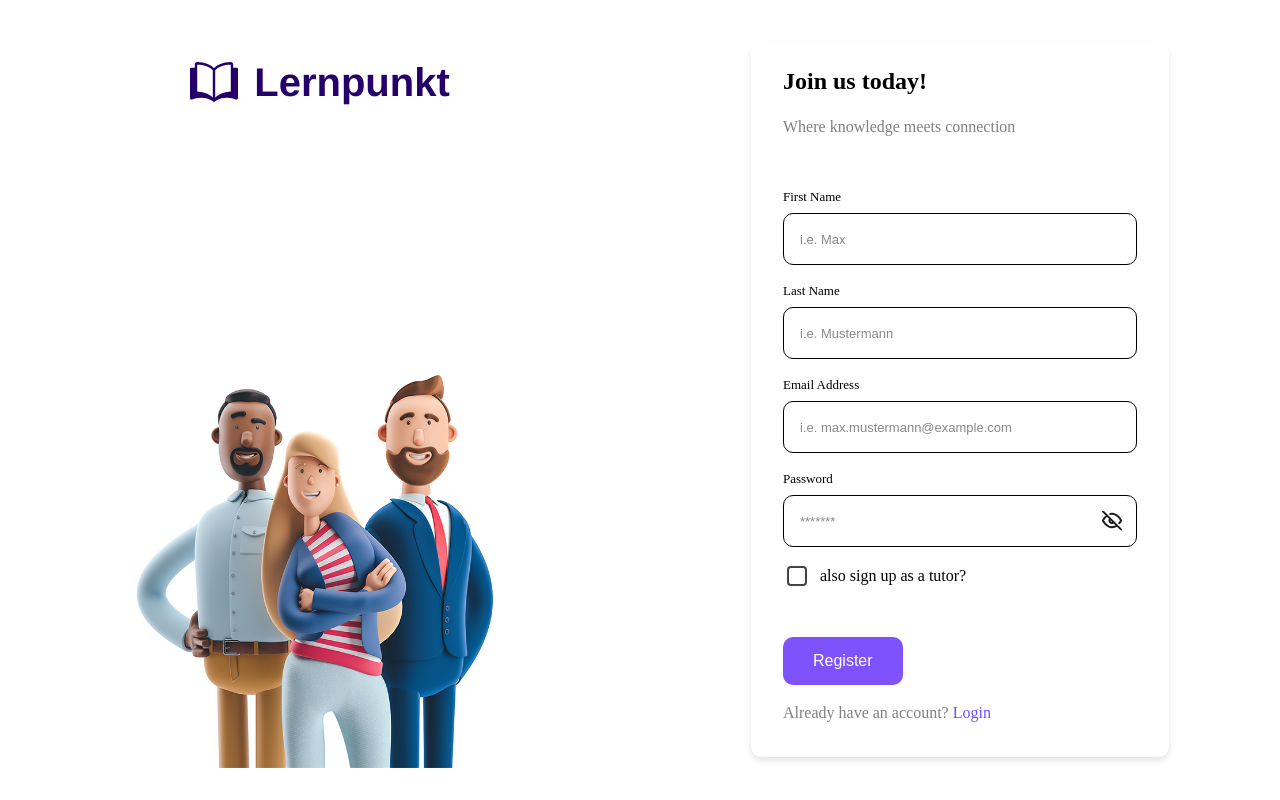
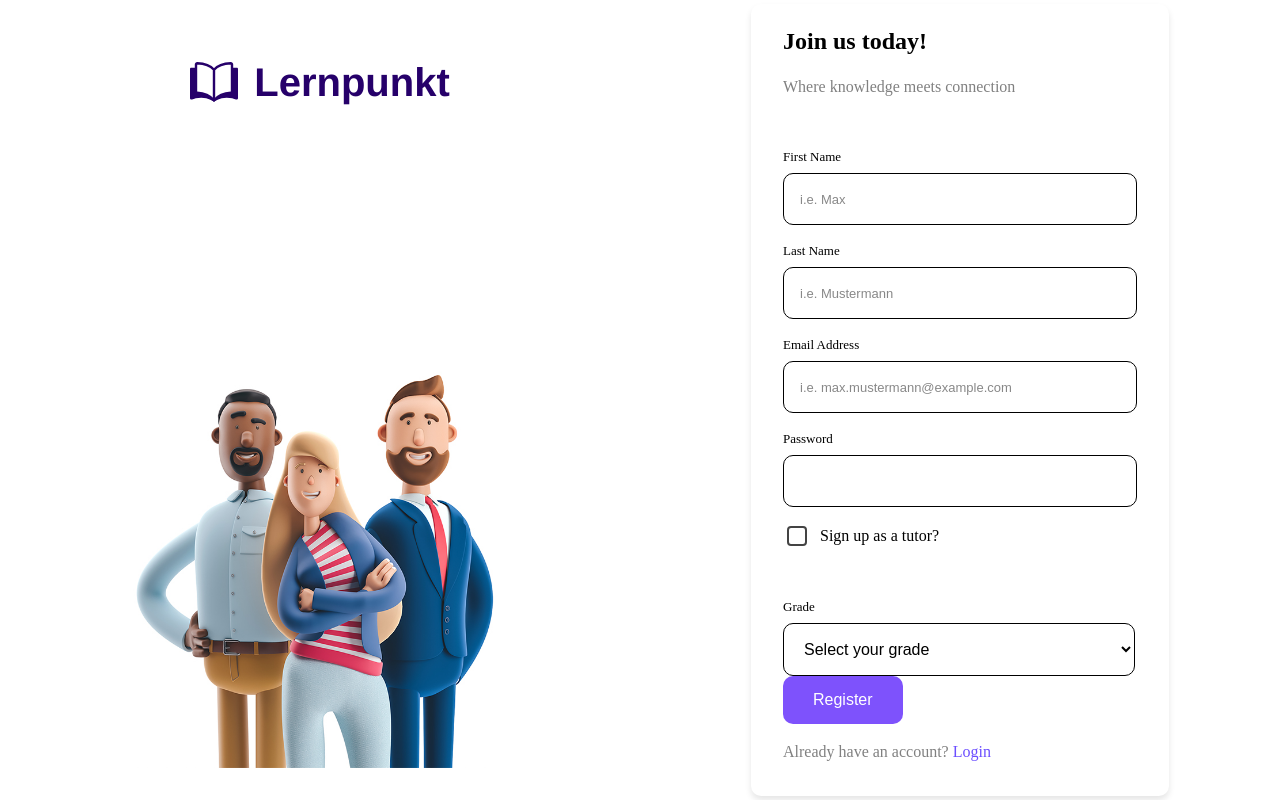
Before and after one commit to htl3r-2138/Lernpunkt, a Vue app in the folder frontend/: page /register in a window 1280 px wide. Built offline with nearby package versions, Linux system fonts and the light colour scheme; a web font is replaced by a local one.

Commit message:
registration working (in theory)

```diff
--- a/frontend/src/components/authentification/PasswordField.vue
+++ b/frontend/src/components/authentification/PasswordField.vue
@@ -1,47 +1,25 @@
 <template>
-  <label for="{{ name }}">{{ label }}</label>
-  <div class="password-wrapper">
+  <div class="wrapper">
+    <label>{{ label }}</label>
     <input
-      :type="visible ? 'text' : 'password'"
-      v-model="inputText"
-      name="{{ name }}"
-      placeholder="*******"
+      :type="isVisible ? 'text' : 'password'"
+      :value="modelValue"
+      @input="$emit('update:modelValue', $event.target.value)"
     />
-    <span class="toggle" @click="changeVisibility">
-      <img v-if="visible" :src="Eye" />
-      <img v-else :src="EyeOff" />
-    </span>
   </div>
 </template>
 
 <script setup>
-import Eye from '@/assets/authentification/Eye.svg'
-import EyeOff from '@/assets/authentification/Eye-off.svg'
-import { ref } from "vue";
-
-const props = defineProps({
-  name: {
+defineProps({
+  modelValue: {
     type: String,
-    required: true,
+    default: ""
   },
-  label: {
-    type: String,
-    required: false,
-  },
-  isVisible: {
-    type: Boolean,
-    default: false,
-  },
+  label: String,
+  isVisible: Boolean
 });
 
-const visible = ref(props.isVisible);
-const inputText = ref("");
-
-function changeVisibility() {
-  if (inputText.value.length > 0) {
-    visible.value = !visible.value;
-  }
-}
+defineEmits(["update:modelValue"]);
 </script>
 
 <style scoped>
--- a/frontend/src/components/authentification/TextField.vue
+++ b/frontend/src/components/authentification/TextField.vue
@@ -1,39 +1,32 @@
 <template>
   <div class="wrapper">
-    <label for="{{ name }}">{{ label }}</label>
+    <label v-if="label">{{ label }}</label>
     <input
       :type="type"
-      name="{{ name }}"
-      v-model="inputText"
       :placeholder="placeholder"
+      :value="modelValue"
+      @input="$emit('update:modelValue', $event.target.value)"
     />
   </div>
 </template>
 
 <script setup>
-import { ref } from "vue";
-
 defineProps({
+  modelValue: {
+    type: String,
+    default: ""
+  },
   type: {
     type: String,
-    default: "text",
+    default: "text"
   },
-  name: {
-    type: String,
-    required: true,
-  },
-  placeholder: {
-    type: String,
-    required: true,
-  },
-  label: {
-    type: String,
-    required: false,
-  },
+  placeholder: String,
+  label: String
 });
 
-const inputText = ref("");
+defineEmits(["update:modelValue"]);
 </script>
+
 
 <style scoped>
 
--- /dev/null
+++ b/frontend/src/services/auth.js
@@ -0,0 +1,45 @@
+const API_URL = "http://localhost:3000/api/auth";
+
+export async function registerStudent(data) {
+  const res = await fetch(`${API_URL}/register/student`, {
+    method: "POST",
+    headers: { "Content-Type": "application/json" },
+    credentials: "include",
+    body: JSON.stringify(data),
+  });
+
+  if (!res.ok) {
+    const err = await res.json();
+    throw new Error(err.message || "Registration failed");
+  }
+}
+
+export async function registerTutor(data) {
+  const res = await fetch(`${API_URL}/register/tutor`, {
+    method: "POST",
+    headers: { "Content-Type": "application/json" },
+    credentials: "include",
+    body: JSON.stringify(data),
+  });
+
+  if (!res.ok) {
+    const err = await res.json();
+    throw new Error(err.message || "Registration failed");
+  }
+}
+
+export async function login(email, password) {
+  const res = await fetch(`${API_URL}/login`, {
+    method: "POST",
+    headers: { "Content-Type": "application/json" },
+    credentials: "include",
+    body: JSON.stringify({ email, password }),
+  });
+
+  if (!res.ok) {
+    const err = await res.json();
+    throw new Error(err.message || "Login failed");
+  }
+
+  return res.json();
+}
--- a/frontend/src/views/RegisterPage.vue
+++ b/frontend/src/views/RegisterPage.vue
@@ -18,9 +18,20 @@
             v-model="form.email" required />
 
           <PasswordField name="password" label="Password" :isVisible="false" v-model="form.password" required />
+
           <div class="tutor-signup">
             <input type="checkbox" name="isTutor" id="tutor" v-model="form.isTutor" />
-            <label for="tutor">also sign up as a tutor?</label>
+            <label for="tutor">Sign up as a tutor?</label>
+          </div>
+
+          <div class="wrapper">
+            <label for="grade">Grade</label>
+            <select id="grade" v-model="form.grade" required>
+              <option disabled value="">Select your grade</option>
+              <option v-for="g in [1,2,3,4,5]" :key="g" :value="g">
+                {{ g }}
+              </option>
+            </select>
           </div>
 
           <Login text="Register" :login="false" />
@@ -40,14 +51,52 @@ import TextField from "@/components/authentification/TextField.vue";
 import PasswordField from "@/components/authentification/PasswordField.vue";
 import Login from "@/components/authentification/Login.vue";
 import registerIMG from "@/assets/authentification/register.jpg";
+
 import { ref } from "vue";
+import { useRouter } from "vue-router";
+import { registerStudent, registerTutor, login } from "@/services/auth";
+
+const router = useRouter();
+
 const form = ref({
   firstname: "",
   lastname: "",
   email: "",
   password: "",
+  grade: "",
   isTutor: false,
 });
+
+const submitForm = async () =>
+{
+  console.log(form.value);
+  try {
+    const payload = {
+      name: form.value.firstname,
+      surname: form.value.lastname,
+      email: form.value.email,
+      grade: Number(form.value.grade),
+      password: form.value.password,
+    };
+
+    if (form.value.isTutor) {
+      await registerTutor(payload);
+    } else {
+      await registerStudent(payload);
+    }
+
+    const result = await login(form.value.email, form.value.password);
+
+    // 🚦 Redirect based on role
+    if (result.role === "student") {
+      router.push("/student");
+    } else {
+      router.push("/tutor");
+    }
+  } catch (err) {
+    alert(err.message);
+  }
+};
 </script>
 
 <style scoped>
@@ -135,4 +184,35 @@ h1 {
   color: #6b4eff;
   text-decoration: none;
 }
+
+/* FIXME: */
+.wrapper {
+  display: flex;
+  flex-direction: column;
+}
+
+.wrapper label {
+  display: block;
+  color: #000;
+  font-size: small;
+  margin-bottom: 0.5em;
+  text-align: left;
+}
+
+.wrapper select {
+  width: 22rem;
+  padding: 1em 1em;
+  border: 1px solid #000;
+  border-radius: 10px;
+  font-size: 1rem;
+  background-color: white;
+  color: black;
+  cursor: pointer;
+}
+
+.wrapper select option[disabled] {
+  color: #888;
+  font-size: small;
+}
+
 </style>
```
